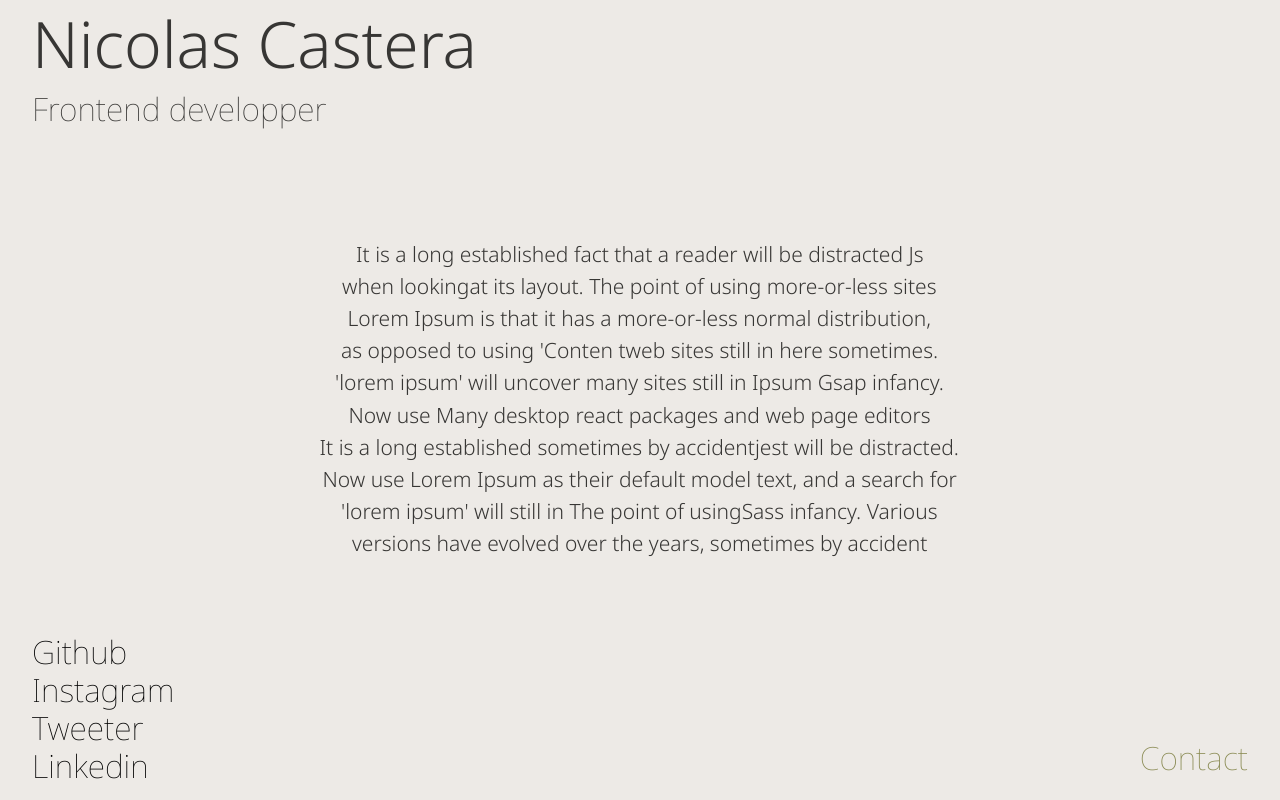
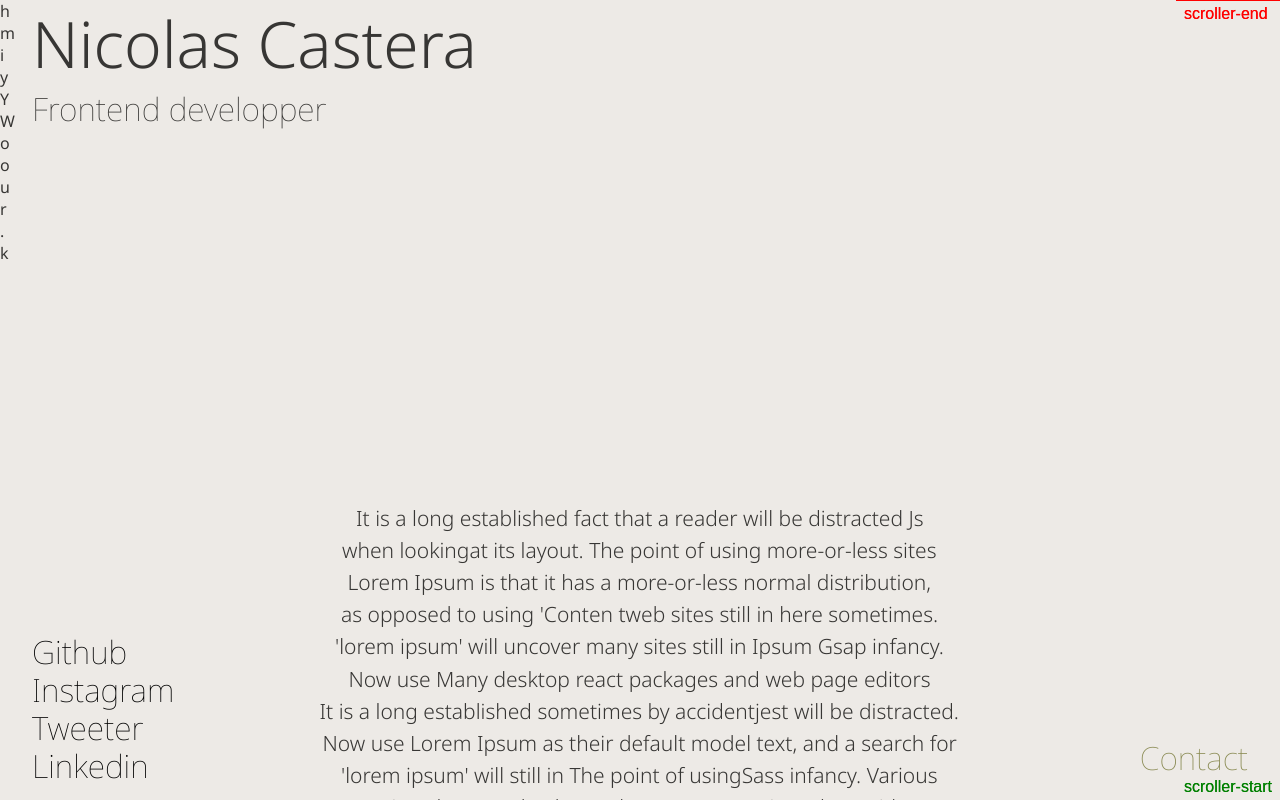
Before and after one commit to magicniclus/Portfolio, a React (Create React App) app: page / in a window 1280 px wide. Shown: the top 800 px of the page. Built offline with nearby package versions, Linux system fonts and the light colour scheme.

Commit message:
Update HomePage.js

```diff
--- a/src/pages/homePage/HomePage.js
+++ b/src/pages/homePage/HomePage.js
@@ -1,17 +1,21 @@
 import React, { useEffect, useState, useRef } from 'react';
 import SkillText from '../../components/skillText/SkillText';
 import './_homePage.scss';
-import { gsap } from "gsap";
+import { gsap, Power4 } from "gsap";
 import { ScrollToPlugin } from "gsap/ScrollToPlugin";
-import {Observer} from "gsap/Observer";
+import { ScrollTrigger } from "gsap/ScrollTrigger";
+import { Observer } from "gsap/Observer";
 import AllProjects from '../../components/allProjects/AllProjects';
 
 gsap.registerPlugin(ScrollToPlugin);
 gsap.registerPlugin(Observer);
+gsap.registerPlugin(ScrollTrigger)
 
 const HomePage = () => {
     const [showSkillText, setShowSkillText] = useState(true);
     const [makeScroll, setMakeScroll] = useState(true);
+
+    const [firsLetter, setFirstLetter] = useState('h');
 
     let locationOne;
     let locationTwo;
@@ -19,41 +23,70 @@ const HomePage = () => {
     const sectionOneRef = useRef(null)
     const sectionTwoRef = useRef(null)
     const homePage = useRef(null)
+    const h = useRef(null)
 
-    useEffect(()=>{
+
+
+    useEffect(() => {
         window.addEventListener('load', (event) => {
             console.log('page is fully loaded');
-          });
+        });
+        let sectionOneSelect = document.querySelector("#root > div > main > section.sectionOne")
+        let sectionTwoSelect = document.querySelector("#root > div > main > section.sectionTwo")
+        const tl = gsap.timeline({
+            defaults: {
+                ease: "power2",
+            },
+            scrollTrigger: {
+                trigger: sectionTwoSelect,
+                markers: true,
+                scrub: true
+            }
+        })
+            .to(
+                h.current, {
+                duration: 0.2,
+                opacity: 1,
+                rotationY: 180,
+            })
+            .add(() => {
+                setFirstLetter(firsLetter === "m" ? "h" : "m")
+            })
+            .to(
+                h.current, {
+                duration: 0.2,
+                rotationY: 360,
+            })
     }, [])
 
 
-    useEffect(()=>{
+    useEffect(() => {
         let sectionOneSelect = document.querySelector("#root > div > main > section.sectionOne")
         let sectionTwoSelect = document.querySelector("#root > div > main > section.sectionTwo")
-        if(sectionTwoSelect !== null && sectionOneSelect !== null){
-            locationOne = sectionOneSelect.offsetTop
-            locationTwo = sectionTwoSelect.offsetTop
+        if (sectionTwoSelect !== null && sectionOneSelect !== null) {
+            locationOne = sectionOneSelect.offsetTop;
+            locationTwo = sectionTwoSelect.offsetTop;
         }
     }, [window.scrollY])
 
-    if(makeScroll){
+    if (makeScroll) {
         Observer.create({
             target: homePage.current,
             type: "wheel",
-            onDown: ()=>{
-                gsap.to(window, {duration: 0.8, scrollTo: locationTwo, ease:"power1.out"});
+            onDown: () => {
+                gsap.to(window, { duration: 0.8, scrollTo: locationTwo, ease: "power1.out" });
             },
-            onUp: ()=>{
-                gsap.to(window, {duration: 0.8, scrollTo: locationOne, ease:"power1.out"});
+            onUp: () => {
+                gsap.to(window, { duration: 0.8, scrollTo: locationOne, ease: "power1.out" });
             },
             tolerance: 10,
             preventDefault: true,
         })
     }
 
-    const sectionTwo = ()=>{
-        return(
-            <section className="sectionTwo">
+    const sectionTwo = () => {
+        return (
+            <section ref={sectionTwoRef} className="sectionTwo">
                 <AllProjects />
             </section>
         )
@@ -81,8 +114,36 @@ const HomePage = () => {
                 </div>
             </header>
             <main ref={homePage} className='homePageMain'>
+                <div className="hiYou">
+                    <div className='hiYouContainer'>
+                        <div className="cards">
+                            <p className="front">h</p>
+                            <p className="back">m</p>
+                        </div>
+                        <div className="cards">
+                            <p className="front">i</p>
+                            <p className="back">y</p>
+                        </div>
+                        <div className="cards">
+                            <p className="front">Y</p>
+                            <p className="back">W</p>
+                        </div>
+                        <div className="cards">
+                            <p className="front">o</p>
+                            <p className="back">o</p>
+                        </div>
+                        <div className="cards">
+                            <p className="front">u</p>
+                            <p className="back">r</p>
+                        </div>
+                        <div className="cards">
+                            <p className="front">.</p>
+                            <p className="back">k</p>
+                        </div>
+                    </div>
+                </div>
                 <section ref={sectionOneRef} className="sectionOne">
-                    <SkillText show={showSkillText}/>
+                    <SkillText translate={200} show={showSkillText} observation={locationTwo} />
                 </section>
                 {
                     makeScroll ? sectionTwo() : null
```
